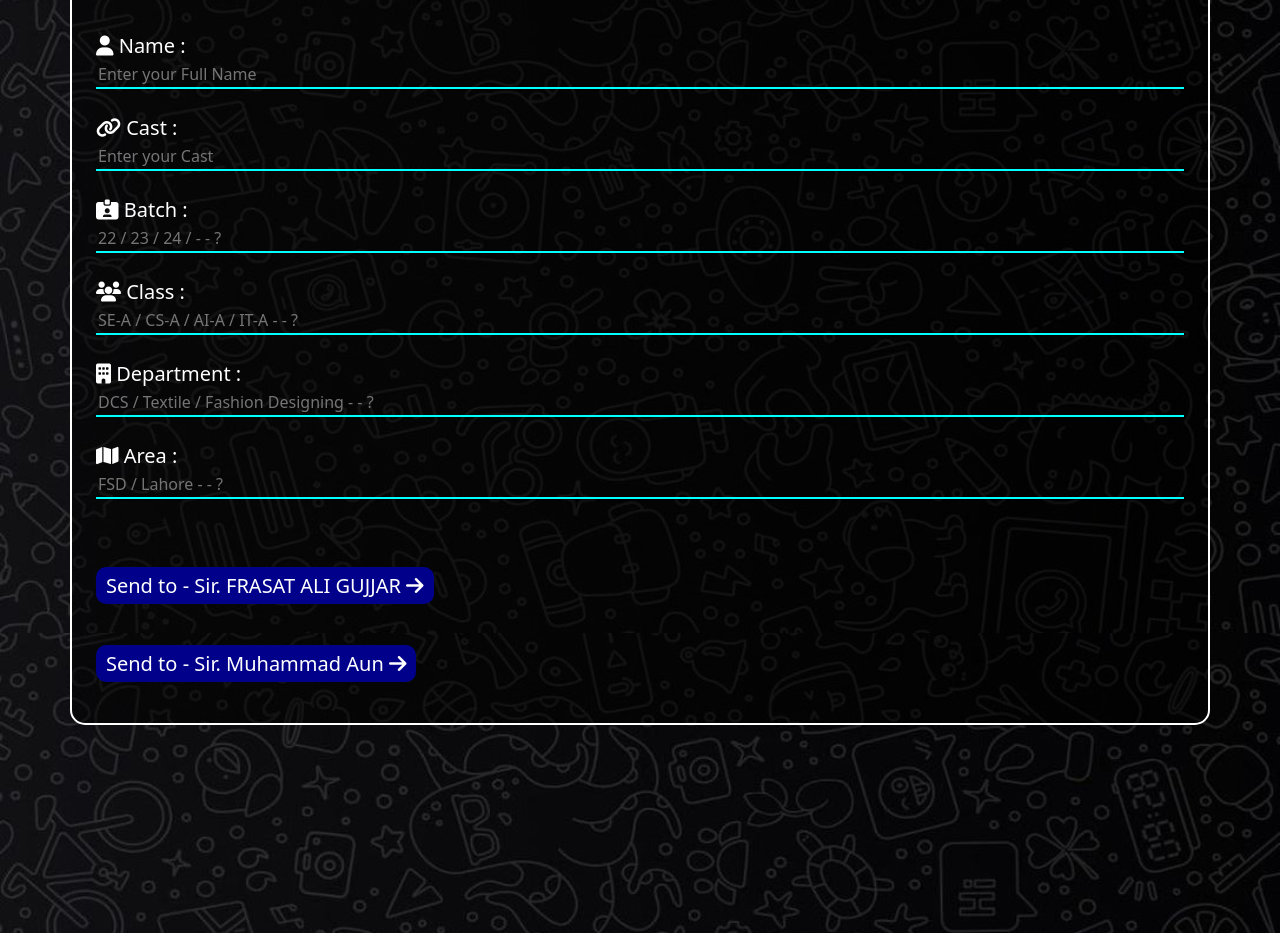
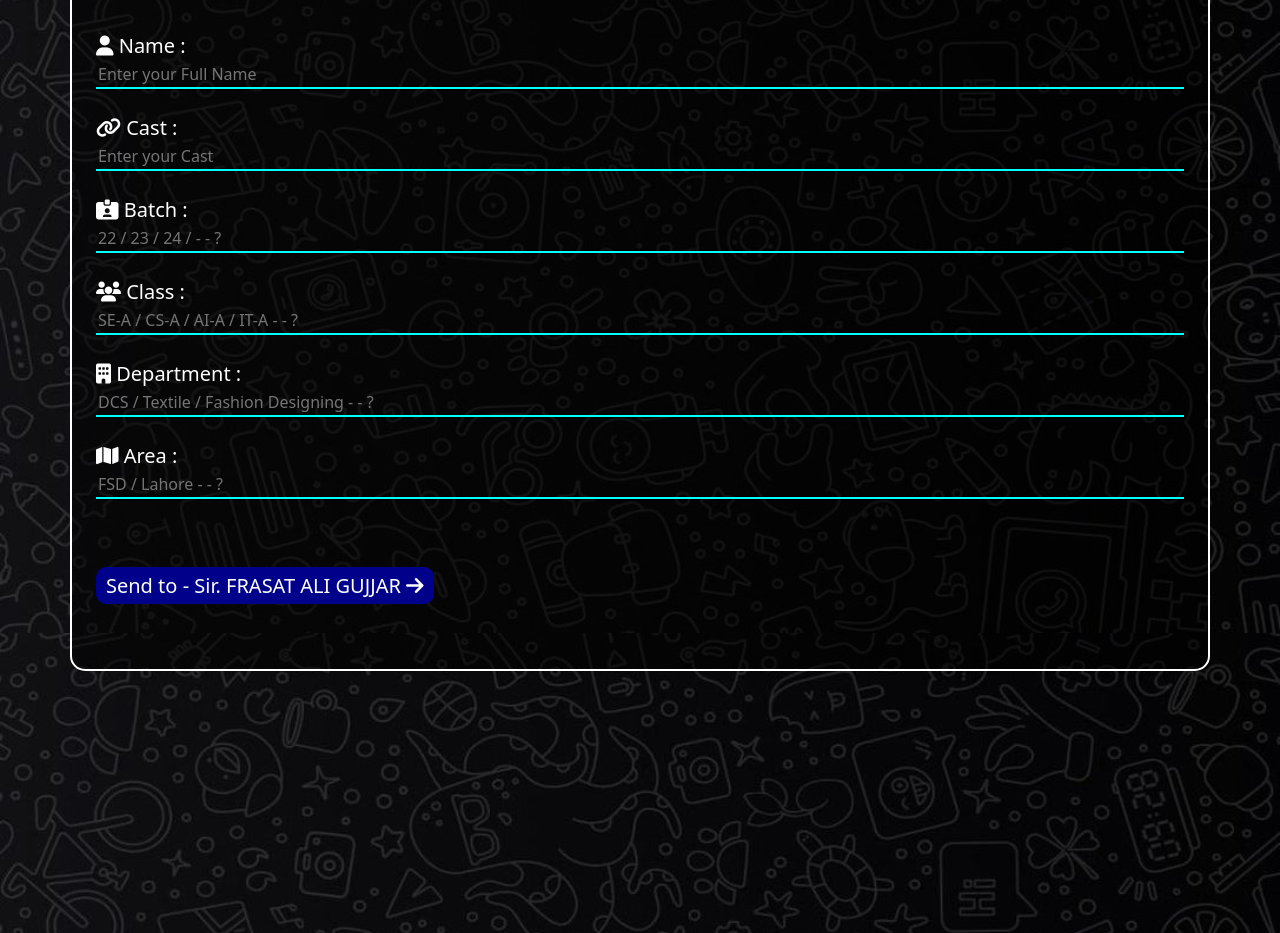
Before and after one commit to FrasatAliGujjar/NTU_Junior_Intro, a plain HTML site: page index.html in a window 1280 px wide. Shown: the part 167-1100 px from the top of the page. Drawn offline with nearby package versions, Linux system fonts and the light colour scheme; a web font is replaced by a local one.

Commit message:
ver2
ver2

```diff
--- a/index.html
+++ b/index.html
@@ -194,14 +194,14 @@
 
 
                                     <!-- row 8  -->
-                                    <div class="row">
+                                    <!-- <div class="row">
                                         <div class="col-12">
                                             <span class="send-btn" onclick="mawhatsapp()">
                                                 Send to - Sir. Muhammad Aun <i class="fa-solid fa-arrow-right"></i>
                                             </span>
                                         </div>
                                     </div>
-                                    <br>
+                                    <br> -->
 
 
 
```
